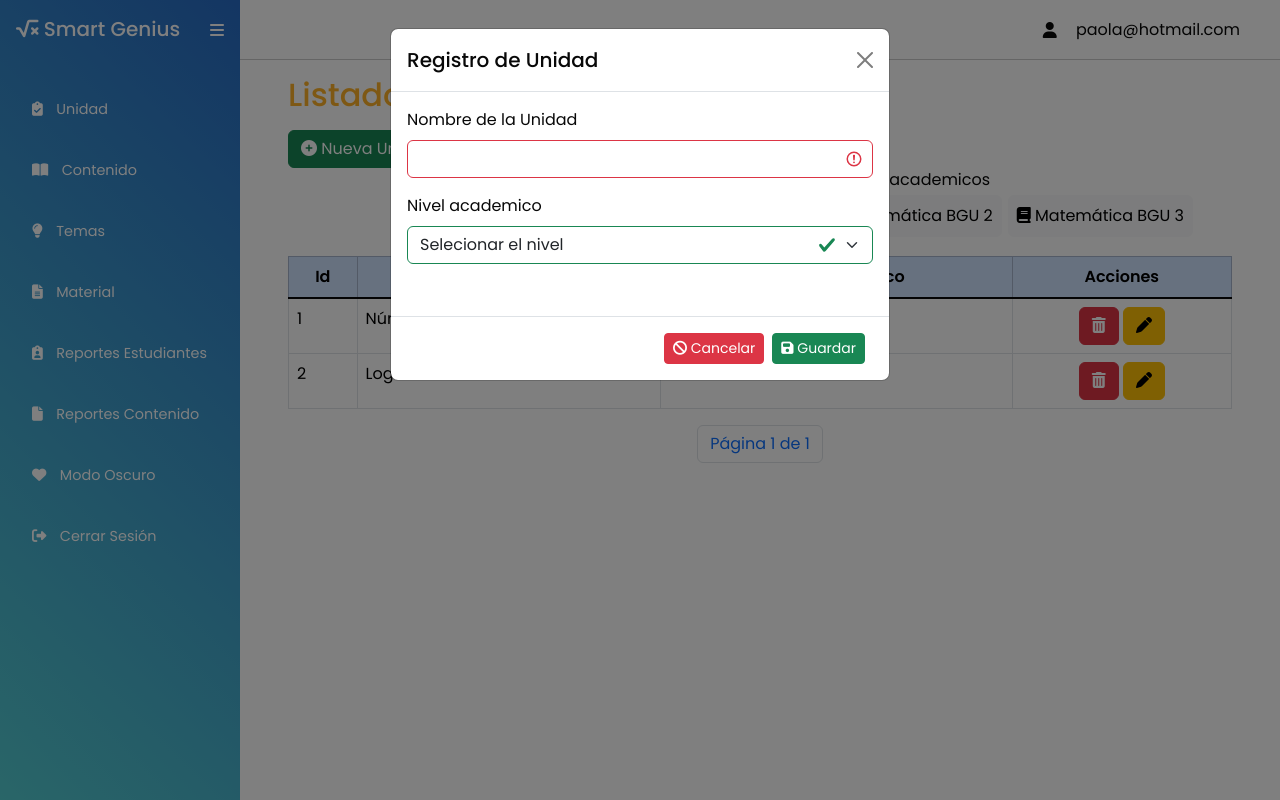
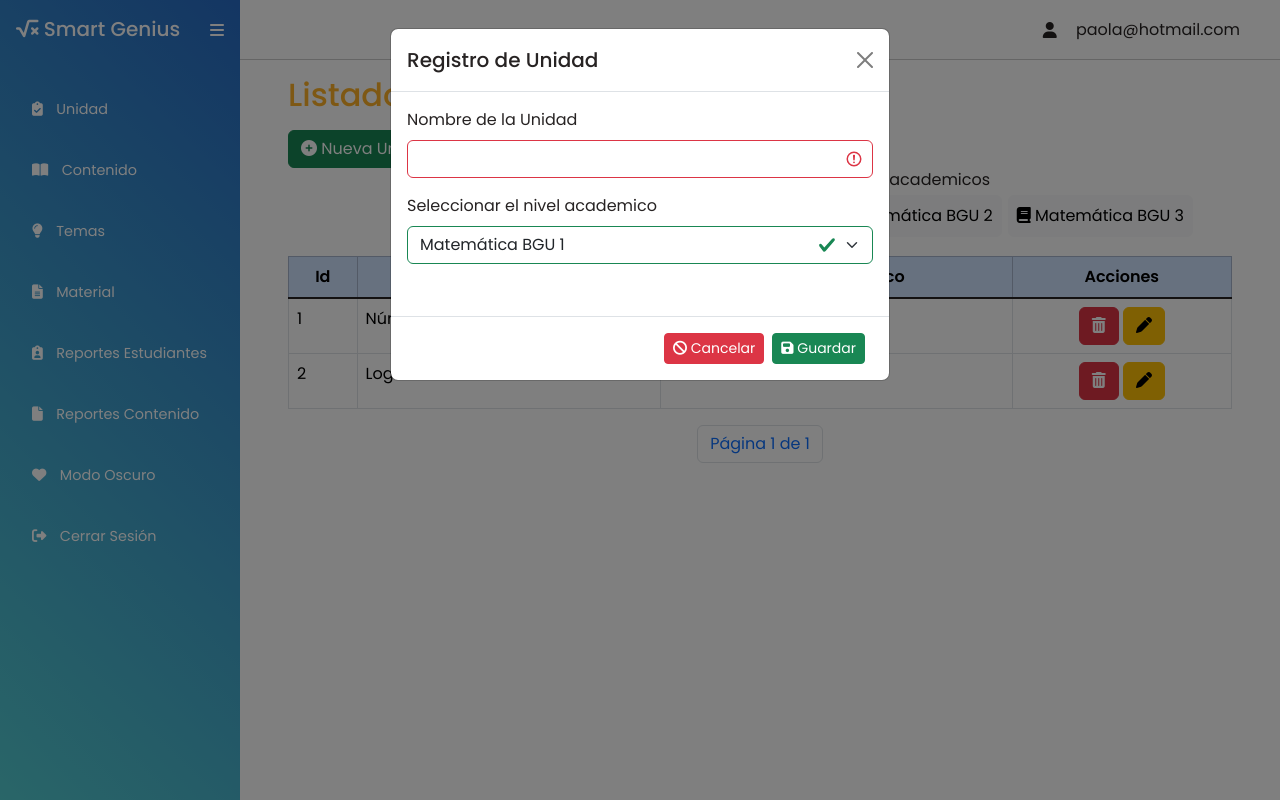
Before and after one commit to dennissezambrano2017/math_smart, a Django app: page /unidad/ in a window 1280 px wide, after a click on "Nueva Unidad". Run offline with Django 4.2, Linux system fonts and the light colour scheme; a user stored in the database is signed in; data comes from the database, SQL or seed files in the repository; both versions use the stored data as it was after the commit; some libraries are stand-ins or nearby versions.

Commit message:
ultimos cambios

```diff
--- a/tasks/static/css/style-profile-color.css
+++ b/tasks/static/css/style-profile-color.css
@@ -1,47 +1,47 @@
 body.dark-mode {
-  background-color: rgb(8, 8, 8);
+  background-color: rgb(39, 35, 35);
   color: #fff;
 }
 
 body.light-mode {
   background-color: #fff;
-  color: rgb(8, 8, 8);
+  color: rgb(39, 35, 35);
 }
 body.dark-mode main {
-  background-color: rgb(8, 8, 8);
+  background-color: rgb(39, 35, 35);
   color: #fff;
 }
 
 body.light-mode main {
   background-color: #fff;
-  color: rgb(8, 8, 8);
+  color: rgb(39, 35, 35);
 }
 body.dark-mode header.encabezados-contenido {
-  background-color: rgb(8, 8, 8);
+  background-color: rgb(39, 35, 35);
   color: #fff;
 }
 body.light-mode header.encabezados-contenido {
   background-color: #fff;
-  color: rgb(8, 8, 8);
+  color: rgb(39, 35, 35);
 }
 body.dark-mode .profile-container {
-  background-color: rgb(8, 8, 8);
+  background-color: rgb(39, 35, 35);
   color: #fff;
 }
 
 body.light-mode .profile-container {
   background-color: #fff;
-  color: rgb(8, 8, 8);
+  color: rgb(39, 35, 35);
 }
 
 body.dark-mode .card-body {
-  background-color: rgb(8, 8, 8);
+  background-color: rgb(39, 35, 35);
   color: #fff;
 }
 
 body.light-mode .card-body {
   background-color: #fff;
-  color: rgb(8, 8, 8);
+  color: rgb(39, 35, 35);
 }
 
 /* Modo Oscuro */
@@ -50,7 +50,7 @@ body.dark-mode .caja-contenido-adentro,
 body.dark-mode .caja-description,
 body.dark-mode .caja-tema,
 body.dark-mode .caja-recursos{
-  background-color: rgb(8, 8, 8);
+  background-color: rgb(39, 35, 35);
   color: #fff;
 }
 
@@ -61,7 +61,7 @@ body.light-mode .caja-description,
 body.light-mode .caja-tema,
 body.light-mode .caja-recursos{
   background-color: #fff;
-  color: rgb(8, 8, 8);
+  color: rgb(39, 35, 35);
 }
 
 
@@ -69,7 +69,7 @@ body.light-mode .caja-recursos{
 
 /* Estilos para el modo oscuro */
 body.dark-mode .table {
-  background-color: rgb(8, 8, 8);
+  background-color: rgb(39, 35, 35);
   color: #fff; /* Cambia el color del texto a blanco en modo oscuro */
 }
 
@@ -80,7 +80,7 @@ body.dark-mode .table th {
 }
 
 body.dark-mode .table td {
-  background-color: #111;
+  background-color: rgb(39, 35, 35);
   color: #fff; /* Color de fondo para las celdas de datos en modo oscuro */
 }
 
--- a/tasks/static/js/unidad.js
+++ b/tasks/static/js/unidad.js
@@ -40,8 +40,22 @@ $(".btnObtenerUnidad").click(function () {
         if (d.result == '1') {
             console.log(d.curso,d.nombre);
             $("#txtEdUnidadNombre").val(d.nombre);
-            $("#txtEdUnidadCurso").val(d.curso);
             $("#txtIdUnidad").val(d.id);
+            console.log(d.curso)
+            var nivel_academico_seleccionado = d.curso;
+
+            // Obtén el elemento select
+            var selectEditUnidad = document.getElementById("selectEditUnidad");
+
+            // Recorre las opciones y establece el atributo selected en la opción correcta
+            for (var i = 0; i < selectEditUnidad.options.length; i++) {
+                if (selectEditUnidad.options[i].text === nivel_academico_seleccionado) {
+                    selectEditUnidad.options[i].selected = true;
+                    break;
+                }
+            }
+
+
         } else {
             show_modal("Mensaje informativo",
                 "Error al obtener la unidad, por favor intente nuevamente.",
@@ -79,7 +93,10 @@ $(document).on('submit', '#formModUnidad', function (e) {
             // Actualizar la fila de la tabla con los nuevos datos
             var idUnidad = $("#txtIdUnidad").val(); // Obtiene el ID de la unidad del formulario
             var nuevoNombre = $("#txtEdUnidadNombre").val(); // Obtiene el nuevo nombre de la unidad del formulario
-            var nuevoCurso = $("#txtEdUnidadCurso").val();
+            var selectEditUnidad = document.getElementById("selectEditUnidad");
+            var opcionSeleccionada = selectEditUnidad.options[selectEditUnidad.selectedIndex];
+
+            var nuevoCurso = opcionSeleccionada.text;
             actualizarFilaTabla(idUnidad, nuevoNombre,nuevoCurso);
 
         } else {
@@ -124,7 +141,7 @@ function delete_unidad(){
     });
 }
 
-function actualizarFilaTabla(idUnidad, nuevoNombre) {
+function actualizarFilaTabla(idUnidad, nuevoNombre,nuevoCurso) {
     // Buscar la fila correspondiente a idUnidad en la tabla y actualizar el nombre
     var fila = $("tr[data-id='" + idUnidad + "']");
     fila.find(".nombre-unidad").text(nuevoNombre);
--- a/tasks/templates/create_unidad.html
+++ b/tasks/templates/create_unidad.html
@@ -166,10 +166,9 @@
                         <input type="text" class="form-control" id="nombre" name="nombre" maxlength="100" required>
                     </div>
                     <div class="mb-3">
-                        <label for="exampleFormControlInput1" class="form-label">Nivel academico</label>
-                        <select class="form-select" aria-label="Default select example">
-                            <option selected>Selecionar el nivel</option>
-                            <option value="1">Matemática BGU 1</option>
+                        <label for="nivel-academico" class="form-label">Seleccionar el nivel academico</label>
+                        <select class="form-select" aria-label="Default select example" id="nivel-academico" name="nivel-academico">
+                            <option value="1" selected>Matemática BGU 1</option>
                             <option value="2">Matemática BGU 2</option>
                             <option value="3">Matemática BGU 3</option>
                         </select>
@@ -215,8 +214,13 @@
                             maxlength="100" required>
                     </div>
                     <div class="mb-3">
-                        <label for="txtEdUnidadCurso" class="form-label">Nombre del nivel</label>
-                        <input type="text" class="form-control" id="txtEdUnidadCurso" name="txtEdUnidadCurso" maxlength="100" required>
+                        <label for="selectEditUnidad" class="form-label">Seleccione el nivel academico:</label>
+                        <select class="form-select" aria-label="Disabled select" id="selectEditUnidad" name="selectEditUnidad"
+                            required>
+                            <option value="1" selected>Matemática BGU 1</option>
+                            <option value="2">Matemática BGU 2</option>
+                            <option value="3">Matemática BGU 3</option>
+                        </select>
                         <div id="alertContainer" style="padding-top: 20px;padding-right: 10px;">
                             <div id="alertMessageRegister" class="alert" style="display: none;"></div>
                         </div>
--- a/tasks/views.py
+++ b/tasks/views.py
@@ -286,17 +286,25 @@ def vwUnidad(request):
 def create_unidad(request):
     if request.method == 'POST':
         nombre_unidad = request.POST.get('nombre')
-        curso_unidad = request.POST.get('curso')
+        curso_unidad = request.POST.get('nivel-academico')
+        print(curso_unidad)
         if not nombre_unidad or not curso_unidad:
             return JsonResponse({'result': '0', 'message': 'Por favor ingrese todos los datos para la unidad.'})
         try:
+            if curso_unidad == '1':
+                name_curso = "Matemática BGU 1"
+            elif curso_unidad == '2':
+                name_curso = "Matemática BGU 2"
+            else:
+                name_curso = "Matemática BGU 3"
+
             unUnidad = Unidad()
             unUnidad.nombre = request.POST['nombre']
-            unUnidad.curso = request.POST['curso']
+            unUnidad.curso = name_curso
             unUnidad.save()
             return JsonResponse({'result': '1'})
         except Exception as e:
-            return JsonResponse({'result': '0', 'message': 'Error al modificar la unidad, por favor intente nuevamente.'})
+            return JsonResponse({'result': '0', 'message': 'Error al guardar el registro de la unidad, por favor intente nuevamente.'})
 
 # Vista que modifica los datos de un administrador
 
@@ -305,16 +313,23 @@ def create_unidad(request):
 def edit_unidad(request):
     if request.method == 'POST':
         nombre_unidad = request.POST.get('txtEdUnidadNombre')
-        curso_unidad = request.POST.get('txtEdUnidadCurso')
+        curso_unidad = request.POST.get('selectEditUnidad')
+        print(curso_unidad,nombre_unidad)
         if not nombre_unidad or not curso_unidad:
             return JsonResponse({'result': '0', 'message': 'Por favor ingrese todos los datos para la unidad.'})
         try:
             unUnidad = Unidad.objects.get(pk=request.POST['txtIdUnidad'])
             unUnidad.nombre = request.POST['txtEdUnidadNombre']
-            unUnidad.curso = request.POST['txtEdUnidadCurso']
+            if curso_unidad == '1':
+                name_curso = "Matemática BGU 1"
+            elif curso_unidad == '2':
+                name_curso = "Matemática BGU 2"
+            else:
+                name_curso = "Matemática BGU 3"
+            unUnidad.curso = name_curso
             unUnidad.save()
             messages.success(
-                request, 'El administrador se modificó exitosamente.')
+                request, 'La unidad se modificó exitosamente.')
             return JsonResponse({'result': '1'})
         except Exception as e:
             return JsonResponse({'result': '0', 'message': 'Error al modificar la unidad, por favor intente nuevamente.'})
```
Also changed, not shown: tasks/templates/profile.html (+20 -18 lines), db.sqlite3.
